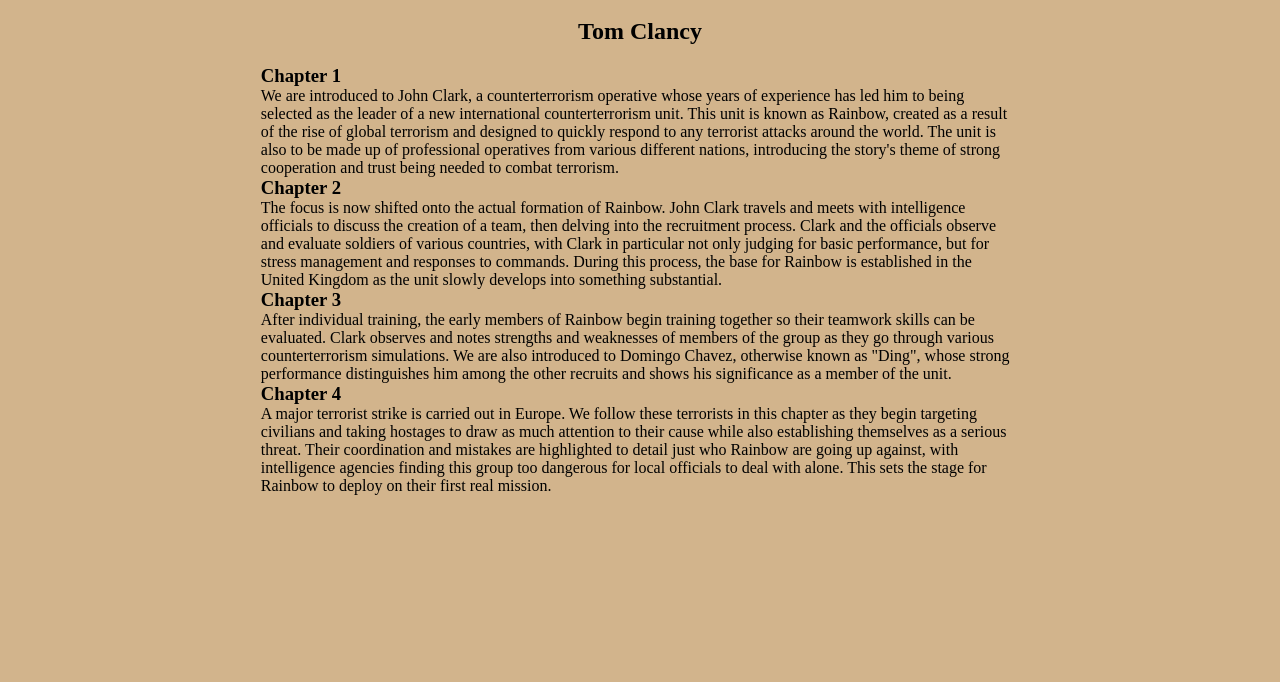
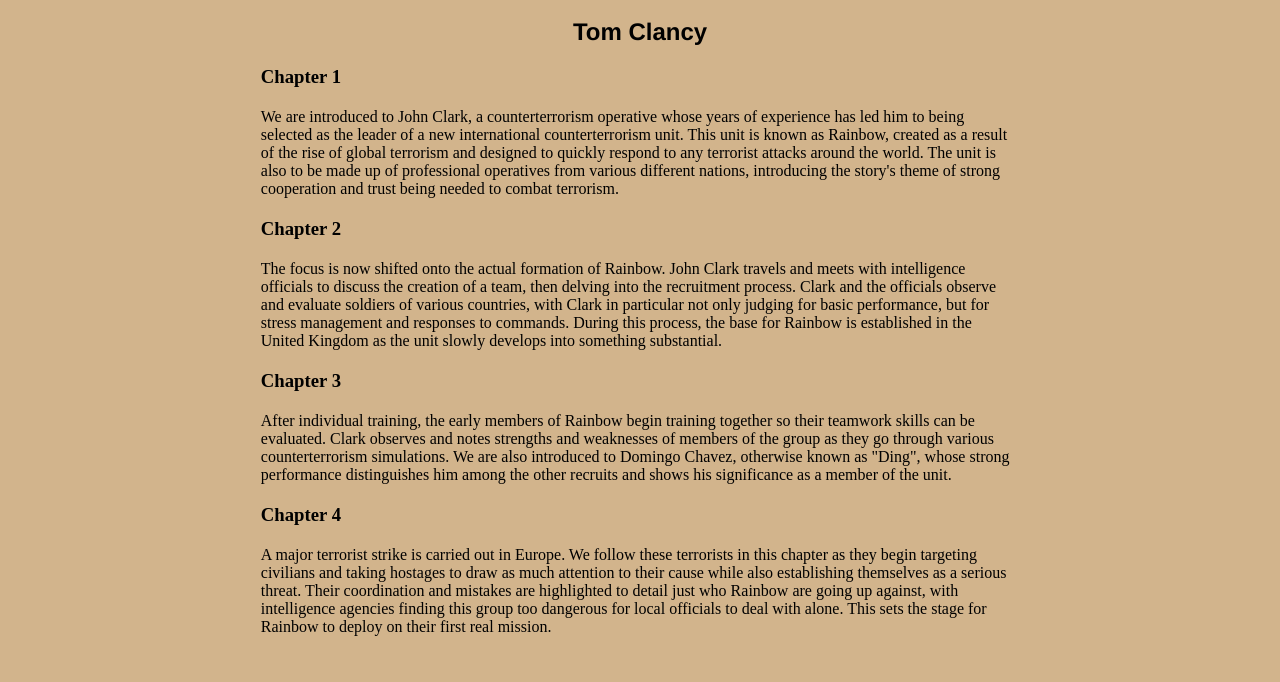
Before and after one commit to cc232094/WebDesign, a plain HTML site: page Assignment1/index.html in a window 1280 px wide. Shown: the part 118-800 px from the top of the page. Drawn offline with Linux system fonts and the light colour scheme.

Commit message:
Applied Assignment 1 Requirements

```diff
--- a/Assignment1/style/style.css
+++ b/Assignment1/style/style.css
@@ -3,23 +3,29 @@
 }
 
 h1 {
+  font-family: Helvetica;
   padding: 35px;
   text-align: center;
-  background-color: #BDB76B;
+  background-color: #F08080;
 }
 
 h2 {
-text-align: center;
+  font-family: Helvetica;
+  text-align: center;
 }
 
 h3 {
-text-align: left;
-max-width: 60%;
-margin: 0 auto;
+  font-family: "Times New Roman", Times;
+  text-align: left;
+  max-width: 60%;
+  margin: 0 auto;
+  margin-bottom: 20px;
+  margin-top: 20px;
 }
 
 p {
-text-align: left;
-max-width: 60%;
-margin: 0 auto;
+  font-family: "Times New Roman", Times;
+  text-align: left;
+  max-width: 60%;
+  margin: 0 auto;
 }
```
Also changed, not shown: Assignment1/index.html (+0 -8 lines).
